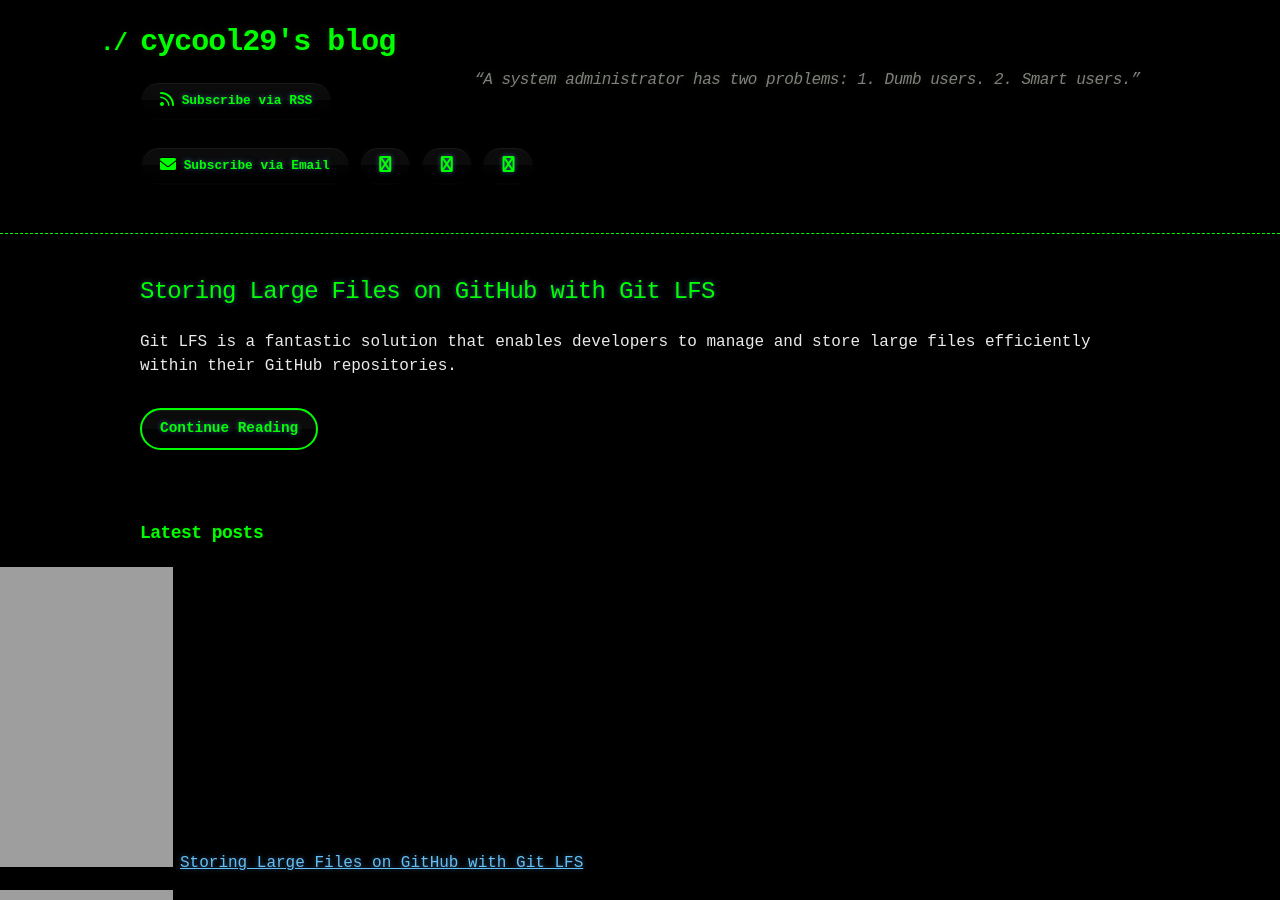
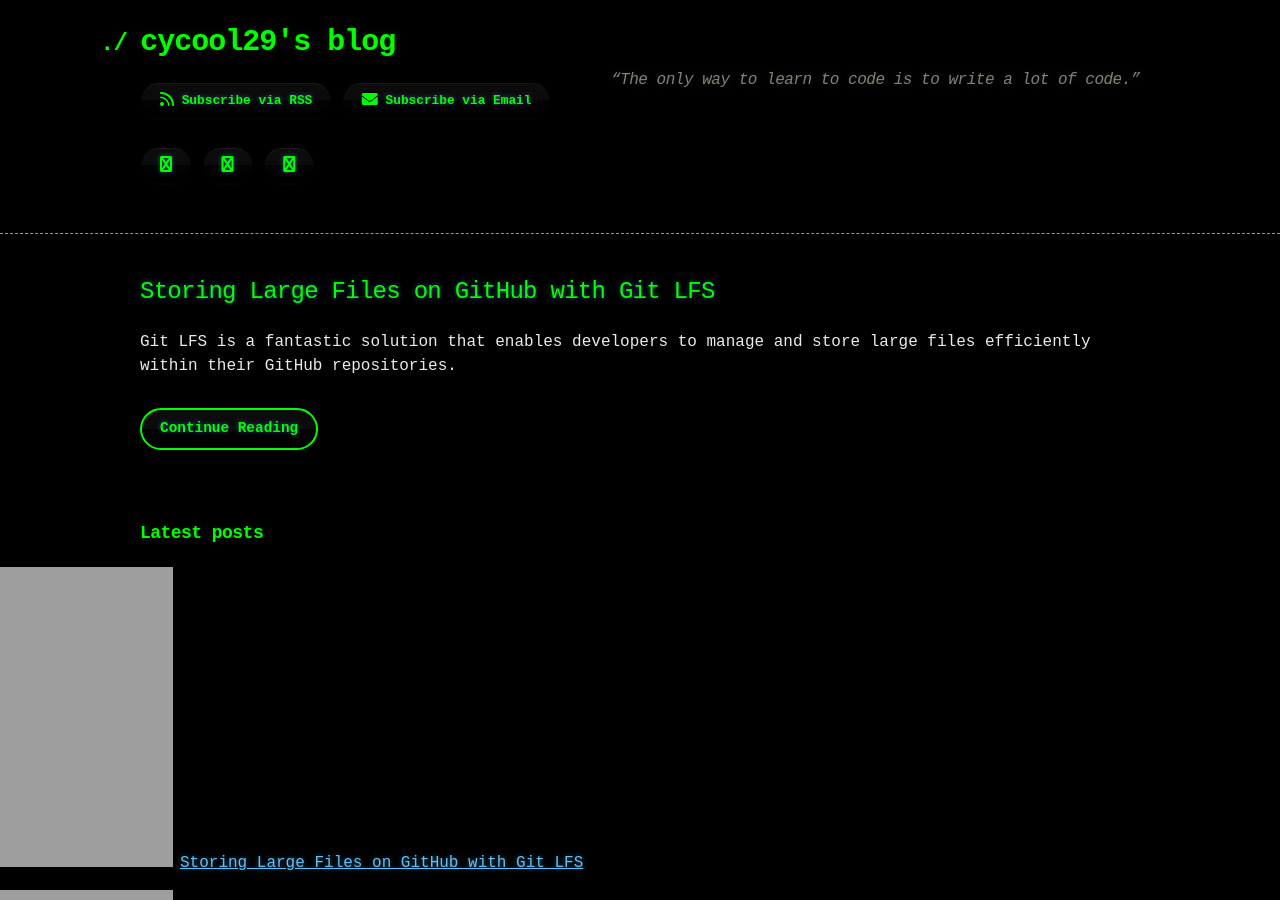
Before and after one commit to cycool29/cycool29.github.io, a Jekyll site: the page built from index.md, in a window 1280 px wide and 900 px high. Built offline with Jekyll 4.4.1, drawn with Linux system fonts in a browser that asks for light colours; a style sheet for code colours, icons or effects is not loaded.

Commit message:
Update quotes

```diff
--- a/_config.yml
+++ b/_config.yml
@@ -1,5 +1,5 @@
 title: cycool29's blog
-description: "“A system administrator has two problems: 1. Dumb users. 2. Smart users.” "
+description: "“The only way to learn to code is to write a lot of code.” "
 bio: A high school student. Intermediate in Python, Git, Bash. Learning JavaScript. He/Him. "
 author: cycool29
 url: https://cycool29.github.io
```
